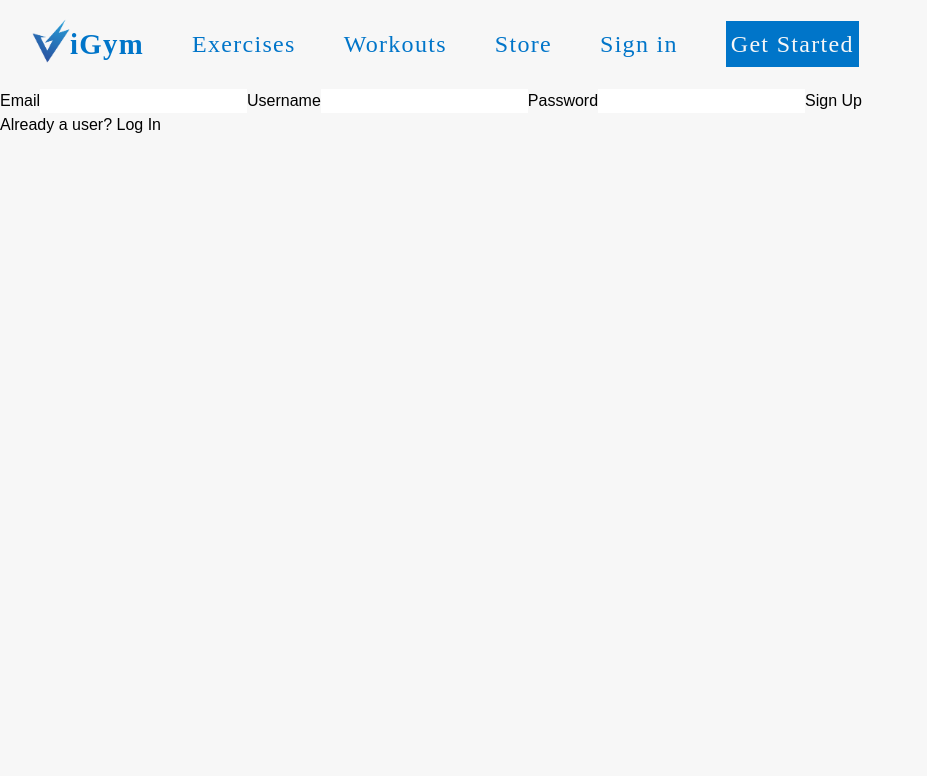
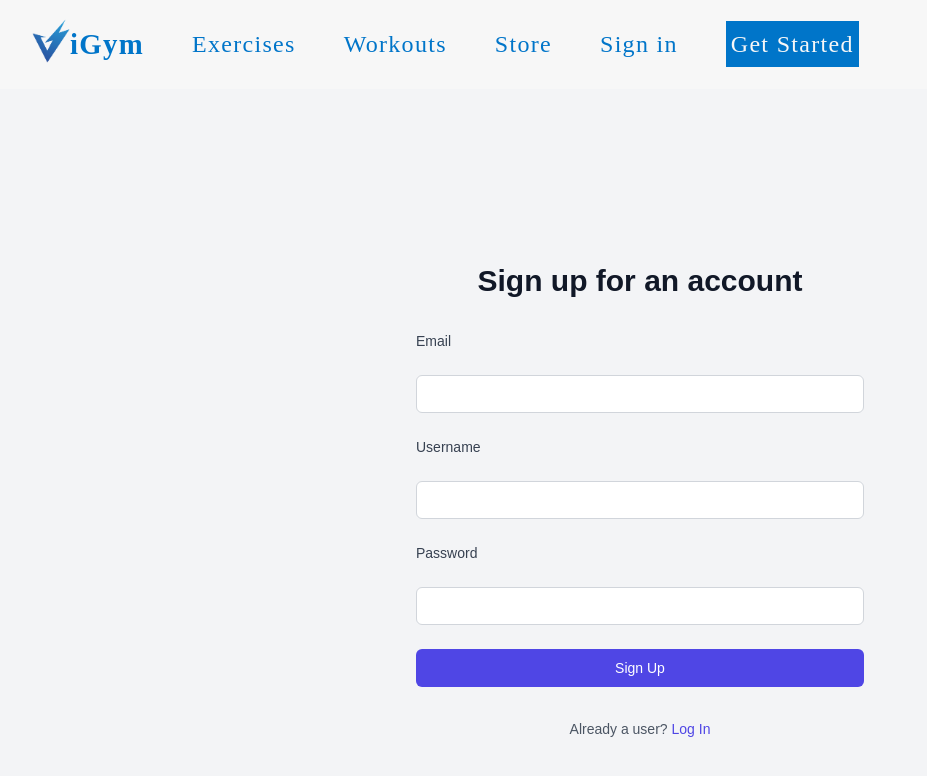
Before and after one commit to j4yyyeth/vigym-client, a React (Create React App) app: page /signup in a window 1280 px wide. Shown: the top 776 px of the page, without its empty margins (0-927 px from the left). Built offline with nearby package versions, Linux system fonts and the light colour scheme.

Commit message:
fixed large file issue'

```diff
--- a/package.json
+++ b/package.json
@@ -16,6 +16,7 @@
     "react-router-dom": "^6.10.0",
     "react-scripts": "5.0.1",
     "typescript": "^4.9.5",
+    "use-sound": "^4.0.1",
     "web-vitals": "^2.1.4"
   },
   "scripts": {
--- a/src/App.css
+++ b/src/App.css
@@ -127,4 +127,14 @@ nav a:hover {
   justify-content: center;
   align-items: center;
   border: 1px solid black;
+  text-align: center;
 }
+
+#music-player {
+  border: 1px solid red;
+}
+
+.dlt-btn {
+  background-color: red;
+  color: white;
+}
--- a/src/App.tsx
+++ b/src/App.tsx
@@ -2,6 +2,7 @@ import './App.css';
 import { Route, Routes, Outlet, Navigate } from 'react-router-dom';
 import NotFound from './pages/NotFound';
 import Navbar from './components/Navbar';
+import MusicPlayer from './components/MusicPlayer';
 import Home from './pages/Home';
 import Dashboard from './pages/Dashboard';
 import Exercises from './pages/Exercises';
@@ -43,6 +44,7 @@ function App() {
         </Route>
         <Route path='*' element={<NotFound />}/>
       </Routes>
+      {/* <MusicPlayer /> */}
     </div>
   );
 }
--- /dev/null
+++ b/src/components/MusicPlayer.tsx
@@ -0,0 +1,48 @@
+import { useState, useEffect } from 'react';
+import useSound from 'use-sound';
+
+const MusicPlayer = () => {
+    const song = '../music.mp3';
+    const [isPlaying, setIsPlaying] = useState(false);
+    const [play, { pause, duration, sound }] = useSound(song);
+
+    const playingButton = () => {
+        if (isPlaying) {
+          pause(); // this will pause the audio
+          setIsPlaying(false);
+        } else {
+          play(); // this will play the audio
+          setIsPlaying(true);
+        }
+      };
+
+      return (
+        <div className="component">
+          <h2>Playing Now</h2>
+          <img className="musicCover" src="" alt='cover'/>
+          <div>
+            <h3 className="title">Rubaiyyan</h3>
+            <p className="subTitle">Qala</p>
+          </div>
+          <div>
+            <button className="playButton">
+              Play
+            </button>
+            {!isPlaying ? (
+              <button className="playButton" onClick={playingButton}>
+                PAUSE
+              </button>
+            ) : (
+              <button className="playButton" onClick={playingButton}>
+                Play
+              </button>
+            )}
+            <button className="playButton">
+                Play
+            </button>
+          </div>
+        </div>
+      );
+};
+
+export default MusicPlayer;
--- a/src/pages/Dashboard.tsx
+++ b/src/pages/Dashboard.tsx
@@ -48,14 +48,17 @@ const Dashboard = () => {
         workouts.map((workout, i) => (
           <div className="all-workouts" key={i}>
             <h4>Workout {i + 1}</h4>
+            <br></br>
             {workout.exercises.map((exercise, j) => (
             <div key={j}>
               <h5>{exercise.exercise}</h5>
               <p>Sets: {exercise.sets}</p>
               <p>Reps: {exercise.reps}</p>
               <p>Weight: {exercise.weight}</p>
+              <br></br>
             </div>
           ))}
+          <button className="dlt-btn">Delete</button>
           </div>
         ))
       }
--- a/src/pages/Login.tsx
+++ b/src/pages/Login.tsx
@@ -53,16 +53,21 @@ const Login = () => {
 
 
     return (
-        <div className="login-form">
-            <form onSubmit={handleSubmit}>
-                <label>Username</label>
-                <input type='username' name="username" value={thisUser.username} onChange={handleChange}></input>
-                <label>Password</label>
-                <input type='password' name="password" value={thisUser.password} onChange={handleChange}></input>
-                <button type="submit">Login</button>
-                <h4 className="err-msg">{message}</h4>
-            </form>
-            <p>Not a user? <Link to="/signup">Sign Up</Link></p>
+        <div className="min-h-screen flex items-center justify-center bg-gray-100 py-12 px-4 sm:px-6 lg:px-8">
+            <div className="max-w-md w-full space-y-8">
+                <h2 className="mt-6 text-center text-3xl font-extrabold text-gray-900">Sign in</h2>
+                <form onSubmit={handleSubmit} className="mt-8 space-y-6">
+                    <label className="block text-sm font-medium text-gray-700">Username</label>
+                    <input className="appearance-none rounded-md relative block w-full px-3 py-2 border border-gray-300 placeholder-gray-500 text-gray-900 focus:outline-none focus:ring-indigo-500 focus:border-indigo-500 focus:z-10 sm:text-sm" type='username' name="username" value={thisUser.username} onChange={handleChange}></input>
+                    <label className="block text-sm font-medium text-gray-700">Password</label>
+                    <input className="appearance-none rounded-md relative block w-full px-3 py-2 border border-gray-300 placeholder-gray-500 text-gray-900 focus:outline-none focus:ring-indigo-500 focus:border-indigo-500 focus:z-10 sm:text-sm" type='password' name="password" value={thisUser.password} onChange={handleChange}></input>
+                    <button type="submit" className="group relative w-full flex justify-center py-2 px-4 border border-transparent text-sm font-medium rounded-md text-white bg-indigo-600 hover:bg-indigo-700 focus:outline-none focus:ring-2 focus:ring-offset-2 focus:ring-indigo-500">
+                        Sign In
+                    </button>
+                    <h4 className="err-msg text-red-500 text-center">{message}</h4>
+                </form>
+                <p className="mt-2 text-center text-sm text-gray-600">Already a user?{' '}<Link to="/login" className="font-medium text-indigo-600 hover:text-indigo-500">Log In</Link></p>
+            </div>
         </div>
     )
 }
--- a/src/pages/Signup.tsx
+++ b/src/pages/Signup.tsx
@@ -52,20 +52,33 @@ const Signup = () => {
     }
 
     return (
-        <div>
-            <form onSubmit={handleSubmit}>
-                <label>Email</label>
-                <input type='email' name="email" value={newUser.email} onChange={handleChange}></input>
-                <label>Username</label>
-                <input type='username' name="username" value={newUser.username} onChange={handleChange}></input>
-                <label>Password</label>
-                <input type='password' name="password" value={newUser.password} onChange={handleChange}></input>
-                <button type="submit">Sign Up</button>
-                <h4 className="err-msg">{message}</h4>
-            </form>
-            <p>Already a user? <Link to="/login">Log In</Link></p>
+        <div className="min-h-screen flex items-center justify-center bg-gray-100 py-12 px-4 sm:px-6 lg:px-8">
+            <div className="max-w-md w-full space-y-8">
+                <h2 className="mt-6 text-center text-3xl font-extrabold text-gray-900">
+                    Sign up for an account
+                </h2>
+                <form onSubmit={handleSubmit} className="mt-8 space-y-6">
+                    <label className="block text-sm font-medium text-gray-700">Email</label>
+                    <input className="appearance-none rounded-md relative block w-full px-3 py-2 border border-gray-300 placeholder-gray-500 text-gray-900 focus:outline-none focus:ring-indigo-500 focus:border-indigo-500 focus:z-10 sm:text-sm" type='email' name="email" value={newUser.email} onChange={handleChange}></input>
+                    <label className="block text-sm font-medium text-gray-700">Username</label>
+                    <input className="appearance-none rounded-md relative block w-full px-3 py-2 border border-gray-300 placeholder-gray-500 text-gray-900 focus:outline-none focus:ring-indigo-500 focus:border-indigo-500 focus:z-10 sm:text-sm" type='username' name="username" value={newUser.username} onChange={handleChange}></input>
+                    <label className="block text-sm font-medium text-gray-700">Password</label>
+                    <input className="appearance-none rounded-md relative block w-full px-3 py-2 border border-gray-300 placeholder-gray-500 text-gray-900 focus:outline-none focus:ring-indigo-500 focus:border-indigo-500 focus:z-10 sm:text-sm" type='password' name="password" value={newUser.password} onChange={handleChange}></input>
+                    <button type="submit" className="group relative w-full flex justify-center py-2 px-4 border border-transparent text-sm font-medium rounded-md text-white bg-indigo-600 hover:bg-indigo-700 focus:outline-none focus:ring-2 focus:ring-offset-2 focus:ring-indigo-500">
+                        Sign Up
+                    </button>
+                    <h4 className="err-msg text-red-500 text-center">{message}</h4>
+                </form>
+                <p className="mt-2 text-center text-sm text-gray-600">
+                    Already a user?{' '}
+                    <Link to="/login" className="font-medium text-indigo-600 hover:text-indigo-500">
+                        Log In
+                    </Link>
+                </p>
+            </div>
         </div>
     )
+
 }
 
 export default Signup;
```
Also changed, not shown: 1 other file (tests, documents, lock files or other folders).
